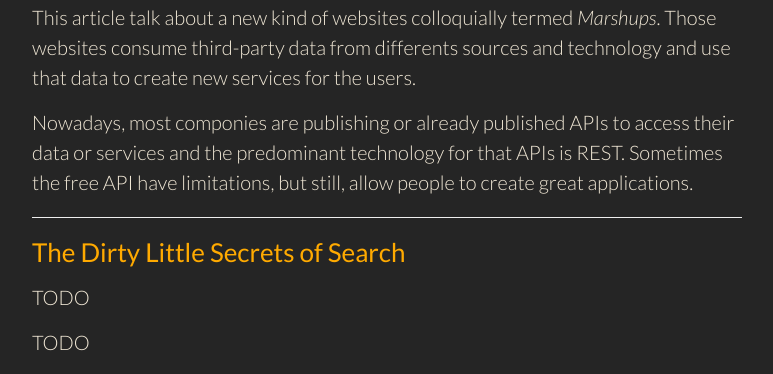
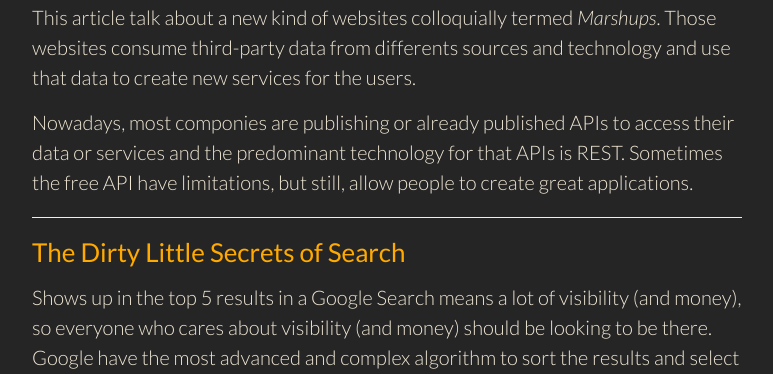
Before and after one commit to matheussampaio/it353, a plain HTML site: page Lab1/Lab1.html in a window 1280 px wide. Shown: the part 2374-2748 px from the top of the page, without its empty margins (253-1026 px from the left). Drawn offline with nearby package versions, Linux system fonts and the light colour scheme; a web font is replaced by a local one.

Commit message:
feat: add dirty little secrets of search summary

```diff
--- a/Lab1/Lab1.html
+++ b/Lab1/Lab1.html
@@ -153,9 +153,9 @@
         <div>
             <h3><a href="http://www.nytimes.com/2011/02/13/business/13search.html?_r=1&src=busln&pagewanted=all">The Dirty Little Secrets of Search</a></h3>
 
-            <p>TODO</p>
+            <p>Shows up in the top 5 results in a Google Search means a lot of visibility (and money), so everyone who cares about visibility (and money) should be looking to be there. Google have the most advanced and complex algorithm to sort the results and select the best one for each search. Google published that if your website is popular among the web (other websites linking to your website), it have more chance to be at the first page.</p>
 
-            <p>TODO</p>
+            <p>The JCPenney abuse this algorithm, paying for Black Hats to spam their website everywhere, making JCPenny more and more popular to Google algorithm, and finally getting top 5 for almost every search. At the end, Google make a adjust to the algorithm and punished JCPenney for this action, making them lose a lot of position.</p>
         </div>
 
         <hr>
```
